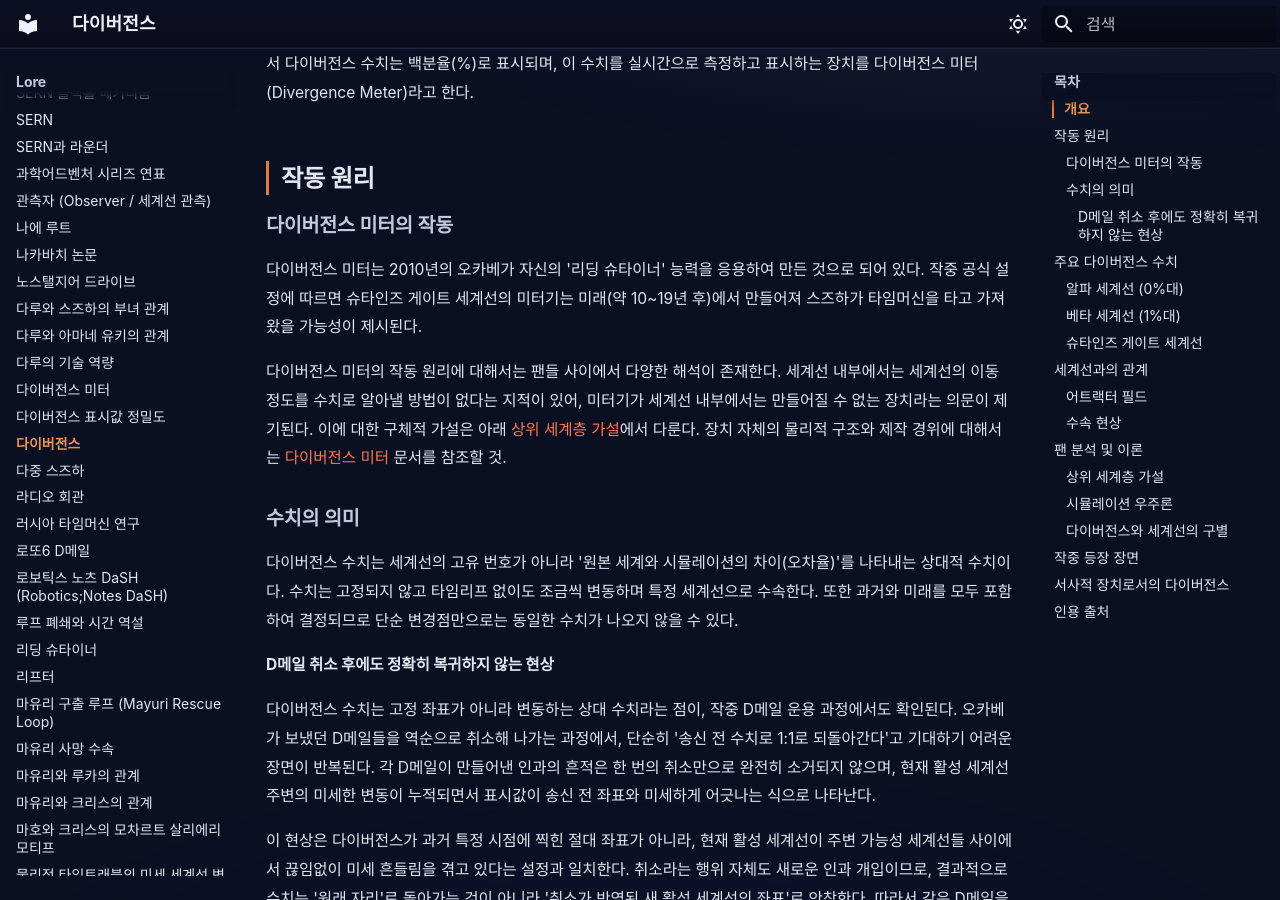
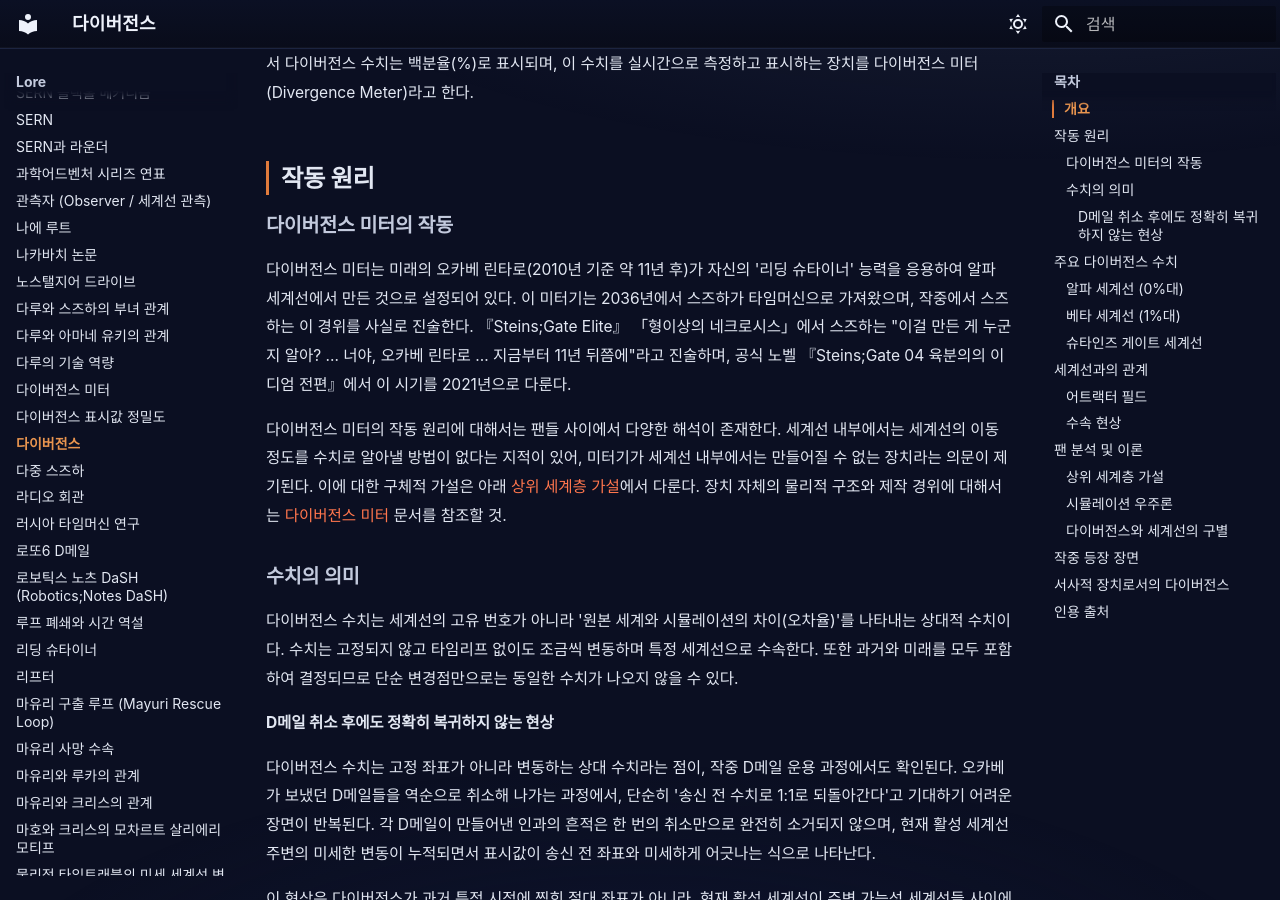
Before and after one commit to sgwiki/sgwiki.github.io, an MkDocs documentation site: the page built from wiki/lore/다이버전스.md, in a window 1280 px wide and 900 px high, scrolled down 401 px. Built offline with MkDocs 1.6.1 and Material for MkDocs 9.7.7, drawn with Linux system fonts in a browser that asks for light colours; some web fonts are replaced.

Commit message:
fix(wiki): 다이버전스 — P10 11c7a023 패치 적용

```diff
--- a/wiki/lore/다이버전스.md
+++ b/wiki/lore/다이버전스.md
@@ -16,7 +16,7 @@ description: "다이버전스(Divergence)는 슈타인즈 게이트 시리즈의
 
 ### 다이버전스 미터의 작동
 
-다이버전스 미터는 2010년의 오카베가 자신의 '리딩 슈타이너' 능력을 응용하여 만든 것으로 되어 있다. 작중 공식 설정에 따르면 슈타인즈 게이트 세계선의 미터기는 미래(약 10~19년 후)에서 만들어져 스즈하가 타임머신을 타고 가져왔을 가능성이 제시된다.
+다이버전스 미터는 미래의 오카베 린타로(2010년 기준 약 11년 후)가 자신의 '리딩 슈타이너' 능력을 응용하여 알파 세계선에서 만든 것으로 설정되어 있다. 이 미터기는 2036년에서 스즈하가 타임머신으로 가져왔으며, 작중에서 스즈하는 이 경위를 사실로 진술한다. 『Steins;Gate Elite』 「형이상의 네크로시스」에서 스즈하는 "이걸 만든 게 누군지 알아? … 너야, 오카베 린타로 … 지금부터 11년 뒤쯤에"라고 진술하며, 공식 노벨 『Steins;Gate 04 육분의의 이디엄 전편』에서 이 시기를 2021년으로 다룬다.
 
 다이버전스 미터의 작동 원리에 대해서는 팬들 사이에서 다양한 해석이 존재한다. 세계선 내부에서는 세계선의 이동 정도를 수치로 알아낼 방법이 없다는 지적이 있어, 미터기가 세계선 내부에서는 만들어질 수 없는 장치라는 의문이 제기된다. 이에 대한 구체적 가설은 아래 [상위 세계층 가설](#상위-세계층-가설)에서 다룬다. 장치 자체의 물리적 구조와 제작 경위에 대해서는 [다이버전스 미터](다이버전스-미터.md) 문서를 참조할 것.
 
```
